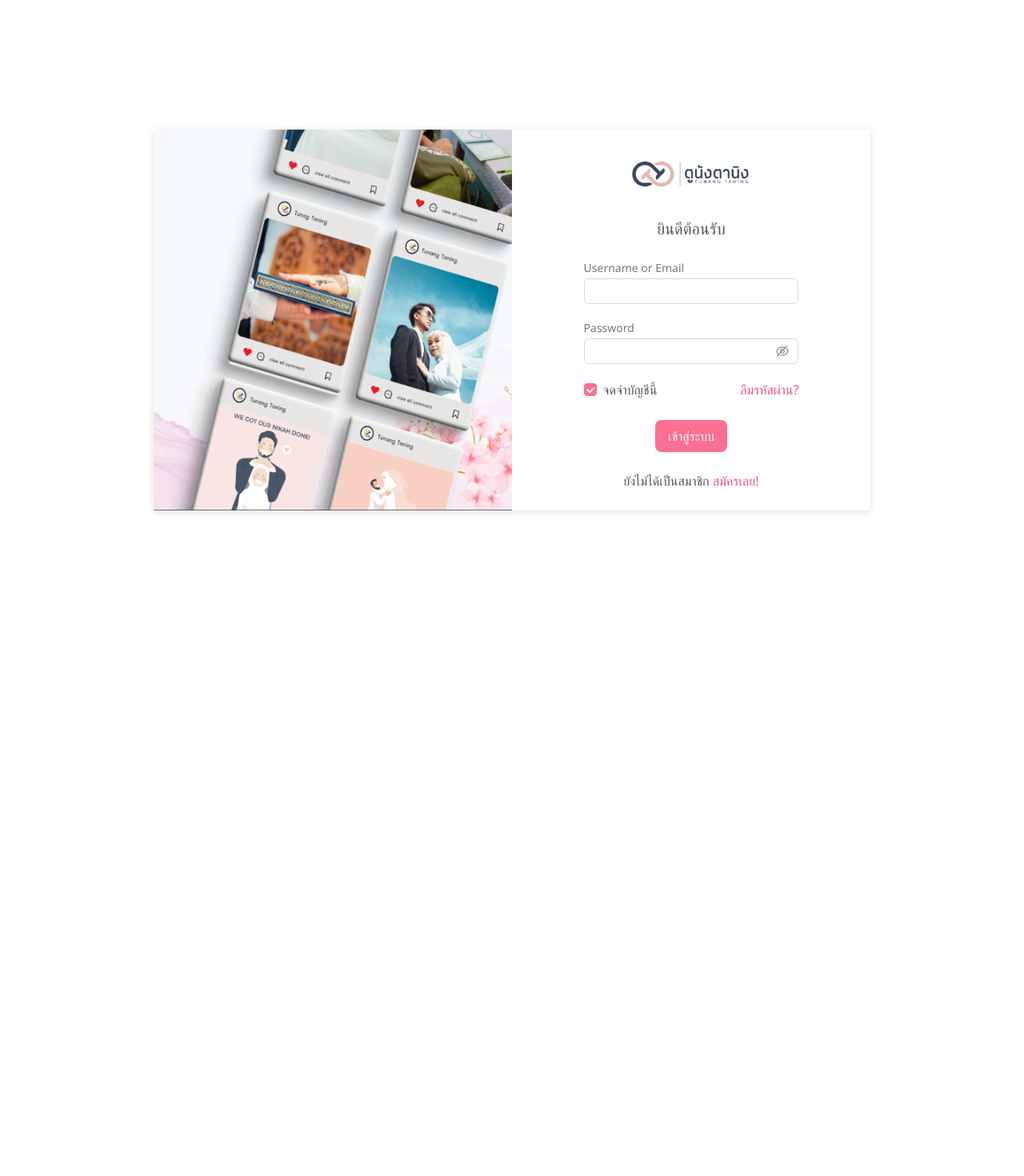
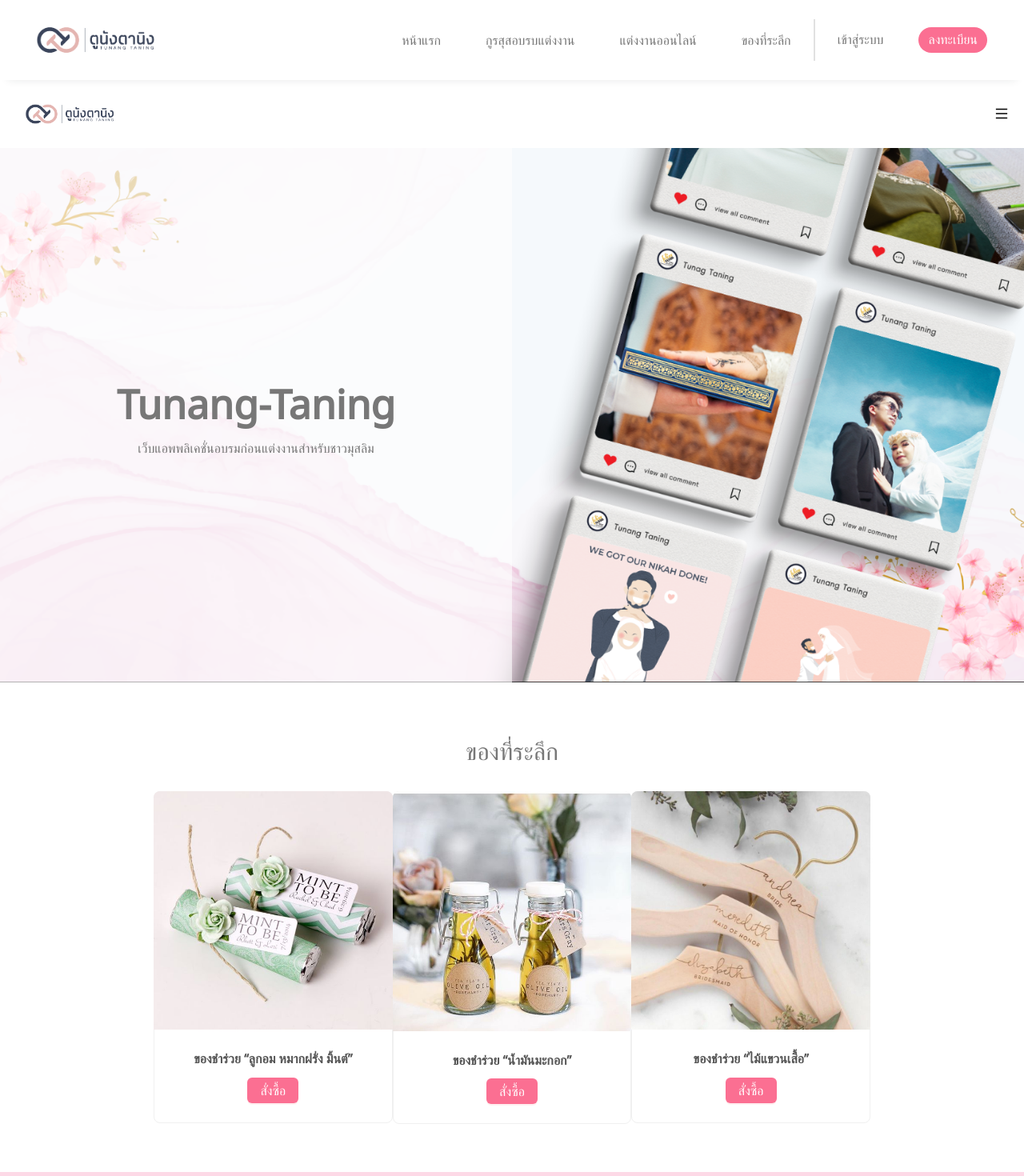
Before and after one commit to FARmer037/tunang-taning, a React (Create React App) app: page / in a window 1280 px wide. Shown: the top 1470 px of the page at 80% size. Before the commit the page ends 800 px from the top, so only its background shows below. Built offline with nearby package versions, Linux system fonts and the light colour scheme.

Commit message:
create drawer menu

```diff
--- a/src/App.js
+++ b/src/App.js
@@ -11,10 +11,11 @@ import VideoPlayer from './VideoPlayer'
 import Certificate from './Certificate'
 import Register from './Register'
 import Page404 from './Page404'
+import Home from './Home'
 
 export const ScoreContext = createContext()
 
-function App () {
+function App() {
   const [score, setScore] = useState(0)
   const [count, setCount] = useState(0)
   const [answerArr, setAnswerArr] = useState([])
@@ -30,7 +31,8 @@ function App () {
         }}
       >
         <Routes>
-          <Route path='/' element={<Login />} />
+          <Route path='/' element={<Home />} />
+          <Route path='/login' element={<Login />} />
           <Route path='/register' element={<Register />} />
           <Route path='/courses' element={<Courses />} />
           <Route path='/dashboard' element={<DashBoard />} />
--- a/src/Home.js
+++ b/src/Home.js
@@ -24,10 +24,11 @@ const Home = () => {
                     <h1 className='home__gift-title'>ของที่ระลึก</h1>
 
                     <div className='home__gift-card-container'>
+                        <div className='home__gift-card-item'>
                             <Card
                                 hoverable
                                 style={{
-                                width: 300,
+                                    width: '100%',
                                 }}
                                 cover={<img alt="example" src={gift1} />}
                             >
@@ -36,10 +37,13 @@ const Home = () => {
                                     <Button type='primary' style={{ alignSelf: 'center' }}>สั่งซื้อ</Button>
                                 </div>
                             </Card>
+                        </div>
+
+                        <div className='home__gift-card-item'>
                             <Card
                                 hoverable
                                 style={{
-                                width: 300,
+                                    width: '100%',
                                 }}
                                 cover={<img alt="example" src={gift2} />}
                             >
@@ -48,10 +52,13 @@ const Home = () => {
                                     <Button type='primary' style={{ alignSelf: 'center' }}>สั่งซื้อ</Button>
                                 </div>
                             </Card>
+                        </div>
+
+                        <div className='home__gift-card-item'>
                             <Card
                                 hoverable
                                 style={{
-                                width: 300,
+                                    width: '100%',
                                 }}
                                 cover={<img alt="example" src={gift3} />}
                             >
@@ -63,6 +70,7 @@ const Home = () => {
                         </div>
                     </div>
                 </div>
+            </div>
         </Layout>
     )
 }
--- a/src/components/Layout.js
+++ b/src/components/Layout.js
@@ -4,7 +4,7 @@ import Navbar from './Navbar'
 import AuthenNavbar from './AuthenNavbar'
 
 const Layout = ({ children }) => {
-  const [isAuthen, setIsAuthen] = useState(true)
+  const [isAuthen, setIsAuthen] = useState(false)
   return (
     <>
       {
--- a/src/components/Navbar.js
+++ b/src/components/Navbar.js
@@ -1,10 +1,23 @@
-import React from 'react'
+import React, { useState } from 'react'
 import '../styles/Navbar.scss'
 import image from '../images/logo.png'
-import { Link } from 'react-scroll'
+import { Link as LinkId } from 'react-scroll'
+import { Link } from 'react-router-dom'
+import { MenuOutlined } from '@ant-design/icons'
+import { Drawer } from 'antd'
 
 const Navbar = () => {
+  const [open, setOpen] = useState(false)
+
+  const showDrawer = () => {
+    setOpen(true)
+  }
+  const onClose = () => {
+    setOpen(false)
+  }
+
   return (
+    <>
       <div className='navbar'>
         <img src={image} alt='logo' />
 
@@ -13,25 +26,58 @@ const Navbar = () => {
             <a href='/'>หน้าแรก</a>
             <a href='/'>กูรสุสอบรบแต่งงาน</a>
             <a href='/'>แต่งงานออนไลน์</a>
-          <Link
-            to="gifts"
+            <LinkId
+              to='gifts'
               py={true}
               smooth={true}
               offset={50}
               duration={500}
             >
               ของที่ระลึก
-          </Link>
+            </LinkId>
           </div>
 
           <div className='navbar__menu-login'>
-          <a href='/'>เข้าสู่ระบบ</a>
-          <a href='/' className='register'>
+            <Link to='/login'>เข้าสู่ระบบ</Link>
+            <Link to='/register' className='register'>
               ลงทะเบียน
-          </a>
+            </Link>
           </div>
         </div>
       </div>
+
+      <div className='navbarMobile'>
+        <img src={image} alt='logo' />
+
+        <MenuOutlined onClick={showDrawer} />
+      </div>
+
+      <Drawer placement="right" onClose={onClose} open={open}>
+        <div className='navbar__menu'>
+          <div className='navbar__menu-item'>
+            <a href='/'>หน้าแรก</a>
+            <a href='/'>กูรสุสอบรบแต่งงาน</a>
+            <a href='/'>แต่งงานออนไลน์</a>
+            <LinkId
+              to='gifts'
+              py={true}
+              smooth={true}
+              offset={50}
+              duration={500}
+            >
+              ของที่ระลึก
+            </LinkId>
+          </div>
+
+          <div className='navbar__menu-login'>
+            <Link to='/login'>เข้าสู่ระบบ</Link>
+            <Link to='/register' className='register'>
+              ลงทะเบียน
+            </Link>
+          </div>
+        </div>
+      </Drawer>
+    </>
   )
 }
 
--- a/src/styles/Home.scss
+++ b/src/styles/Home.scss
@@ -1,7 +1,6 @@
 @import "./Variables.scss";
 
 .home {
-  //   background-color: red;
   width: 100%;
 }
 
@@ -30,13 +29,13 @@
       color: $gray;
       font-weight: 400;
       margin-top: 10px;
+      text-align: center;
     }
   }
 }
 
 .home__gift {
   @include center();
-    // background-color: red;
   padding: 30px 0;
   margin: 30px 0;
 }
@@ -49,11 +48,9 @@
 }
 
 .home__gift-card-container {
-    // background-color: yellow;
   width: 70%;
   display: flex;
   justify-content: space-between;
-
 
   h2 {
     color: $darkGray;
@@ -61,9 +58,46 @@
   }
 
   .card-item {
-        // background-color: yellowgreen;
     display: flex;
     flex-direction: column;
     align-items: center;
   }
 }
+
+.home__gift-card-item {
+  width: 300px;
+}
+
+@media screen and (max-width: 600px) {
+  .home__banner {
+    .home__title {
+      h1 {
+        font-size: $lg;
+        color: $gray;
+      }
+
+      h2 {
+        font-size: $sm;
+        margin-top: 2px;
+      }
+    }
+  }
+
+  .home__gift {
+    padding: 20px 0;
+    margin: 20px 0;
+  }
+
+  .home__gift-title {
+    font-size: $lg;
+  }
+
+  .home__gift-card-container {
+    flex-direction: column;
+  }
+
+  .home__gift-card-item {
+    width: 260px;
+    margin-bottom: 30px;
+  }
+}
--- a/src/styles/Navbar.scss
+++ b/src/styles/Navbar.scss
@@ -1,6 +1,6 @@
-@import './Variables.scss';
+@import "./Variables.scss";
 
-.navbar {
+@mixin navbar {
   display: flex;
   align-items: center;
   justify-content: space-between;
@@ -9,8 +9,21 @@
   box-shadow: $bottomShadow;
 
   img {
-        // display: none;
     max-height: 60px;
+  }
+}
+
+.navbar {
+  @include navbar();
+}
+
+.navbarMobile {
+  @include navbar();
+  padding: 20px;
+  min-height: 80px;
+
+  img {
+    max-height: 45px;
   }
 }
 
@@ -53,5 +66,24 @@
 @media screen and (max-width: 600px) {
   .navbar {
     padding: 0px;
+    display: none;
+  }
+
+  .navbar__menu {
+    flex-direction: column;
+  }
+
+  .navbar__menu-item {
+    display: flex;
+    flex-direction: column;
+    width: 100%;
+    align-items: center;
+  }
+  .navbar__menu-login {
+    flex-direction: column;
+    border-left: none;
+    border-top: $lightBorder;
+    width: 100%;
+    align-items: center;
   }
 }
```
Also changed, not shown: 1 other file (tests, documents, lock files or other folders). Lines whose indentation alone changed are shown as unchanged.
